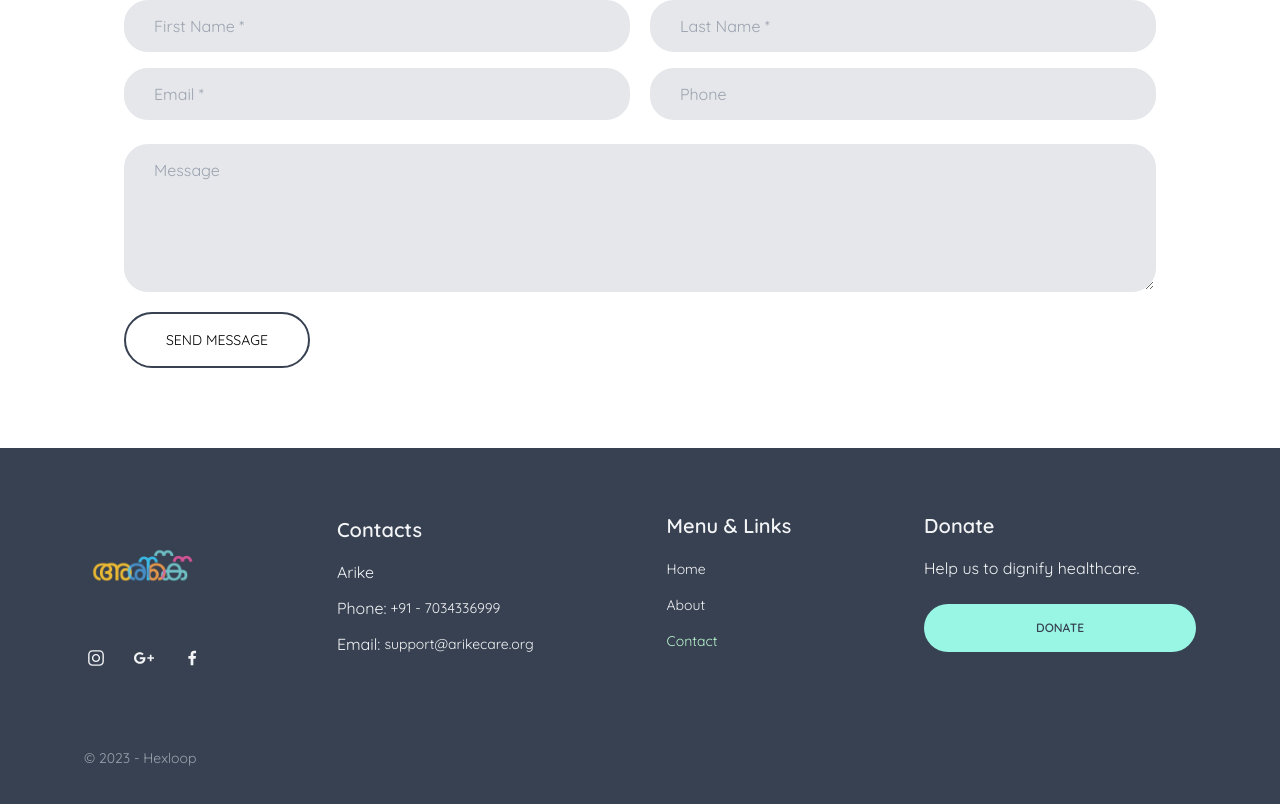
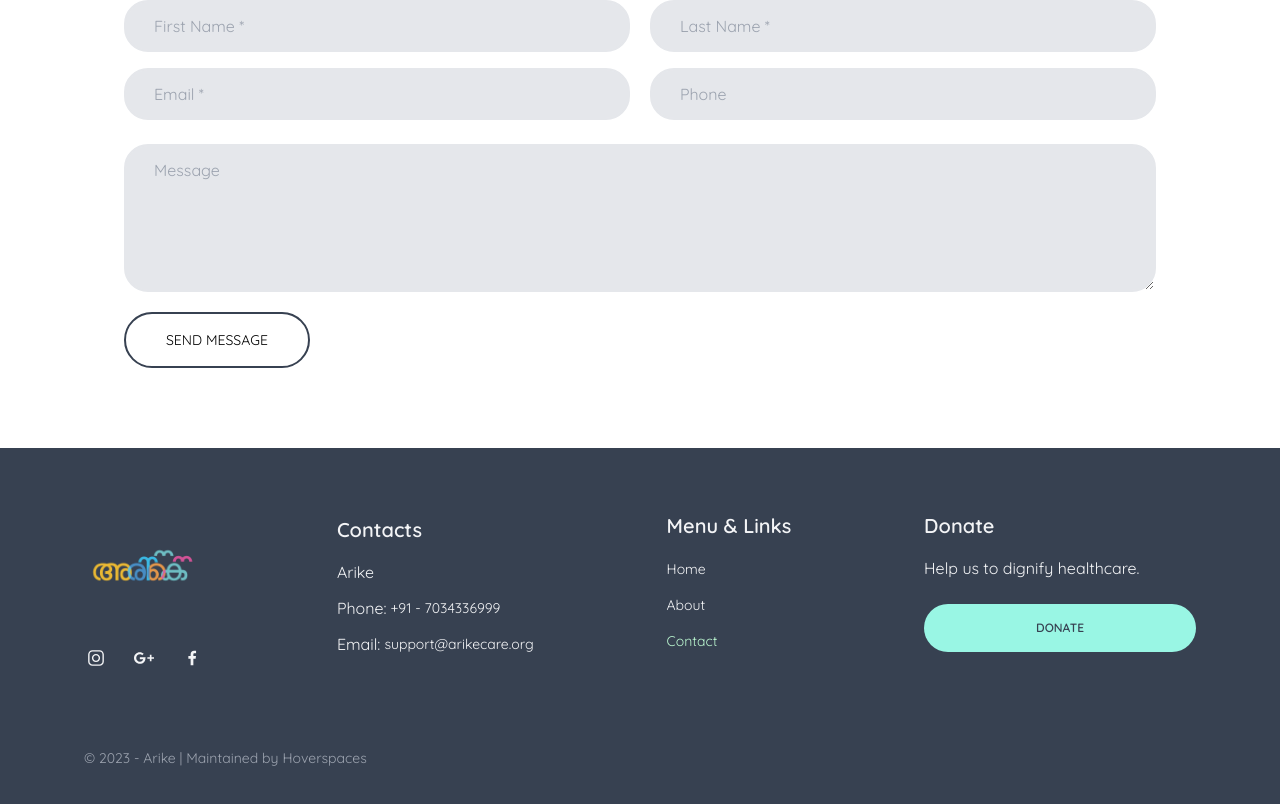
Before and after one commit to hoverspaces/arikecare.org, a Next.js app: page /contact in a window 1280 px wide. Shown: the part 1144-1948 px from the top of the page. Built offline with nearby package versions, Linux system fonts and the light colour scheme.

Commit message:
Add Hoverspaces Branding

```diff
--- a/components/baseWrapper/Footer.jsx
+++ b/components/baseWrapper/Footer.jsx
@@ -11,6 +11,17 @@ const navigation = [
   { label: "About", href: "/about" },
   { label: "Contact", href: "/contact" },
 ];
+
+const HoverspacesLink = (className) => (
+  <a
+    href="https://hoverspaces.com"
+    target="_blank"
+    rel="noopener noreferrer"
+    className={className}
+  >
+    Hoverspaces
+  </a>
+);
 
 export default function Footer() {
   const router = useRouter();
@@ -109,8 +120,9 @@ export default function Footer() {
             </button>
           </div>
         </div>
-        <p className="mt-20 mb-16 w-full flex justify-center sm:justify-start text-sm text-gray-400">
-          © {new Date().getFullYear()} - Hexloop
+        <p className="mt-20 mb-16 w-full flex gap-1 justify-center sm:justify-start text-sm text-gray-400">
+          <span>© {new Date().getFullYear()} - Arike | Maintained by</span>
+          <HoverspacesLink />
         </p>
       </div>
     </footer>
```
